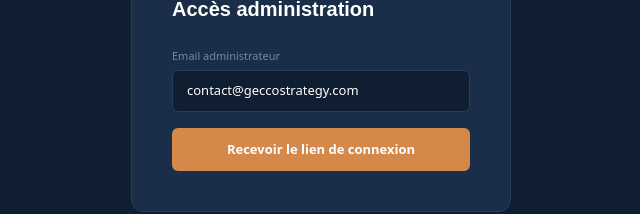
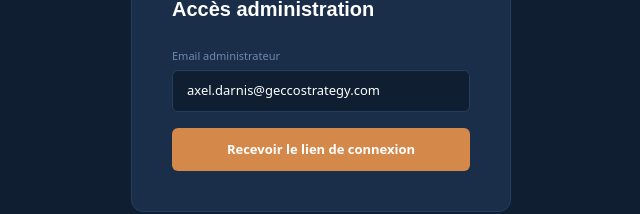
Before and after one commit to Canasuc/caribbeanvault, a Next.js app: page /en/admin/login in a window 1280 px wide. Shown: the part 329-543 px from the top of the page, without its empty margins (319-959 px from the left). Built offline with nearby package versions, Linux system fonts and the light colour scheme.

Commit message:
Admin - email admin axel.darnis@geccostrategy.com

```diff
--- a/src/app/[locale]/admin/login/page.tsx
+++ b/src/app/[locale]/admin/login/page.tsx
@@ -3,7 +3,7 @@ import { useState } from "react";
 import { createBrowserClient } from "@supabase/ssr";
 
 export default function AdminLogin() {
-  const [email, setEmail] = useState("contact@geccostrategy.com");
+  const [email, setEmail] = useState("axel.darnis@geccostrategy.com");
   const [sent, setSent] = useState(false);
   const [loading, setLoading] = useState(false);
   const [error, setError] = useState("");
--- a/src/app/[locale]/admin/page.tsx
+++ b/src/app/[locale]/admin/page.tsx
@@ -5,7 +5,7 @@ import { useRouter } from "next/navigation";
 import { LogoNavy } from "@/components/Logo";
 import Link from "next/link";
 
-const ADMIN_EMAIL = "contact@geccostrategy.com";
+const ADMIN_EMAIL = "axel.Darnis@geccostrategy.com";
 
 const C = {
   navy:    "#1A2E4A",
--- a/src/app/[locale]/auth/callback/page.tsx
+++ b/src/app/[locale]/auth/callback/page.tsx
@@ -4,7 +4,7 @@ export const dynamic = "force-dynamic";
 import { useEffect } from "react";
 import { createBrowserClient } from "@supabase/ssr";
 
-const ADMIN_EMAIL = "contact@geccostrategy.com";
+const ADMIN_EMAIL = "axel.darnis@geccostrategy.com";
 
 export default function AuthCallback() {
   useEffect(() => {
```
